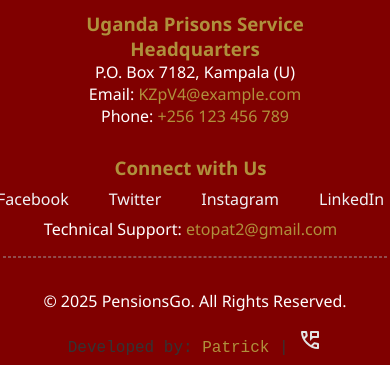
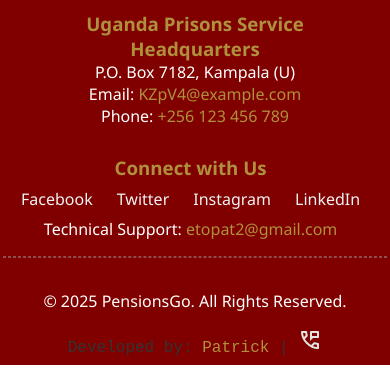
Before and after one commit to etopat/PensionApp, a PHP site: page /frontend/faq.html in a window 390 px wide. Shown: the part 307-691 px from the top of the page. Run offline with PHP 8.4, Linux system fonts and the light colour scheme.

Commit message:
Finalised with the social-links gap

```diff
--- a/frontend/css/styles.css
+++ b/frontend/css/styles.css
@@ -350,6 +350,10 @@
     width: 95%;
     left: 25%;
   }
+
+  footer .social-links {
+    gap: 1.5rem;
+  }
 }
 
 /* ============================================================
```
